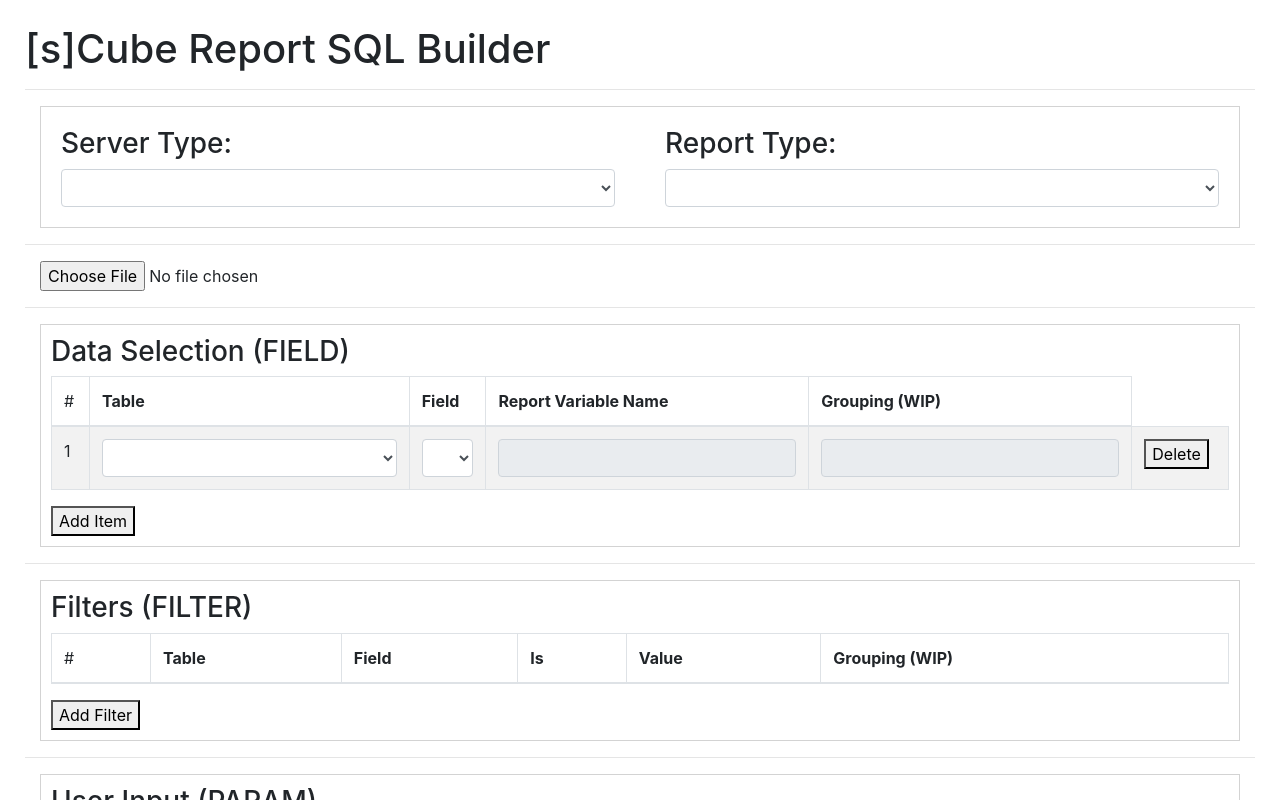
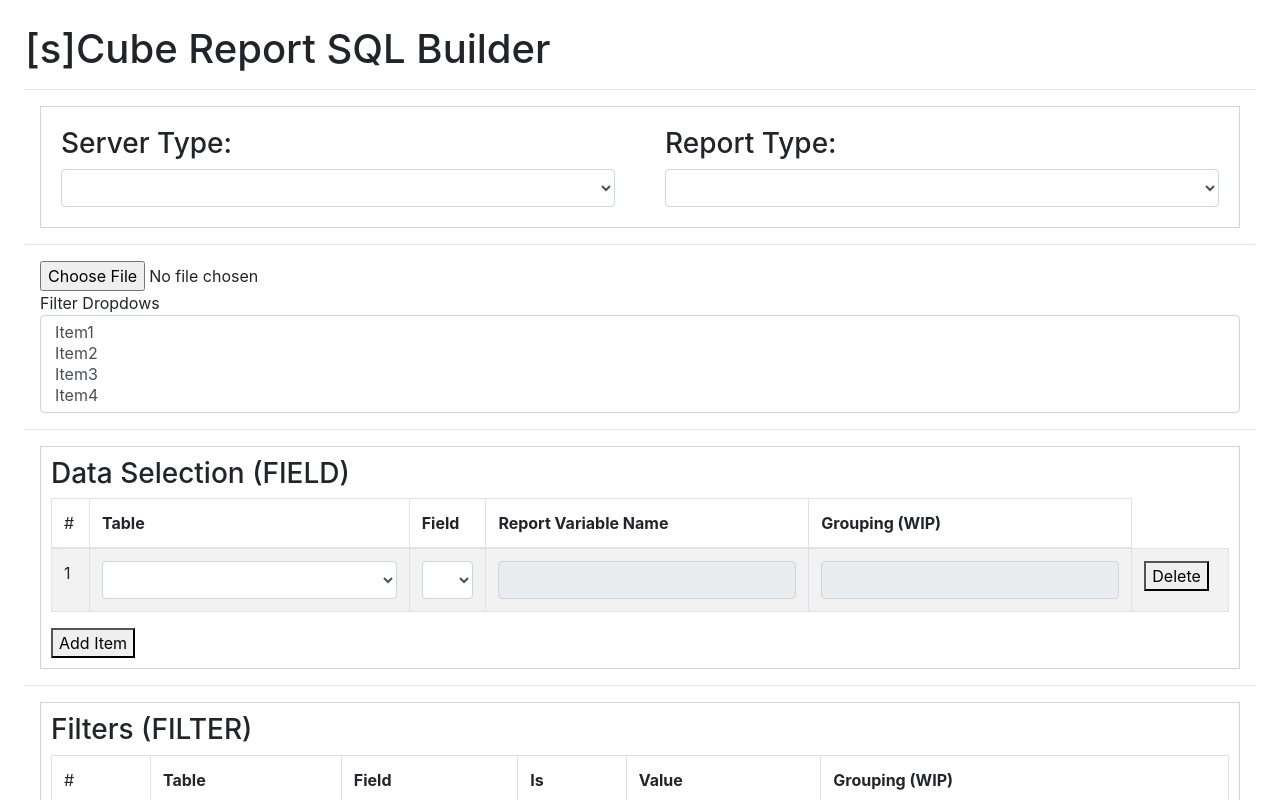
Before and after one commit to ItsAMeNick/sCube-Report-SQL-Builder, a React (Create React App) app: page / in a window 1280 px wide. Shown: the top 800 px of the page. Built offline with nearby package versions, Linux system fonts and the light colour scheme.

Commit message:
[NZ] Added elements to XML_Select

```diff
--- a/src/components/CORE_Select_XML.js
+++ b/src/components/CORE_Select_XML.js
@@ -1,5 +1,7 @@
 import React, { Component } from 'react';
 import { connect } from "react-redux";
+
+import Form from "react-bootstrap/Form";
 
 class CORE_XML extends Component {
     constructor(props) {
@@ -11,6 +13,12 @@ class CORE_XML extends Component {
         return (
             <div>
                 Filter Dropdows
+                <Form.Control as="select" multiple onChange={this.handleMulti}>
+                    <option label="Item1"/>
+                    <option label="Item2"/>
+                    <option label="Item3"/>
+                    <option label="Item4"/>
+                </Form.Control>
             </div>
         );
     }
--- a/src/components/CORE_Upload.js
+++ b/src/components/CORE_Upload.js
@@ -3,6 +3,8 @@ import { connect } from "react-redux";
 
 import jszip from "jszip";
 import fxp from "fast-xml-parser";
+
+import XML_Select from "./CORE_Select_XML.js";
 
 class CORE_Upload extends Component {
     constructor(props) {
@@ -389,6 +391,7 @@ class CORE_Upload extends Component {
         return (
         <div>
              <input type="file" name="file" onChange={this.handleChange}/>
+             <XML_Select/>
         </div>
         );
     }
```
